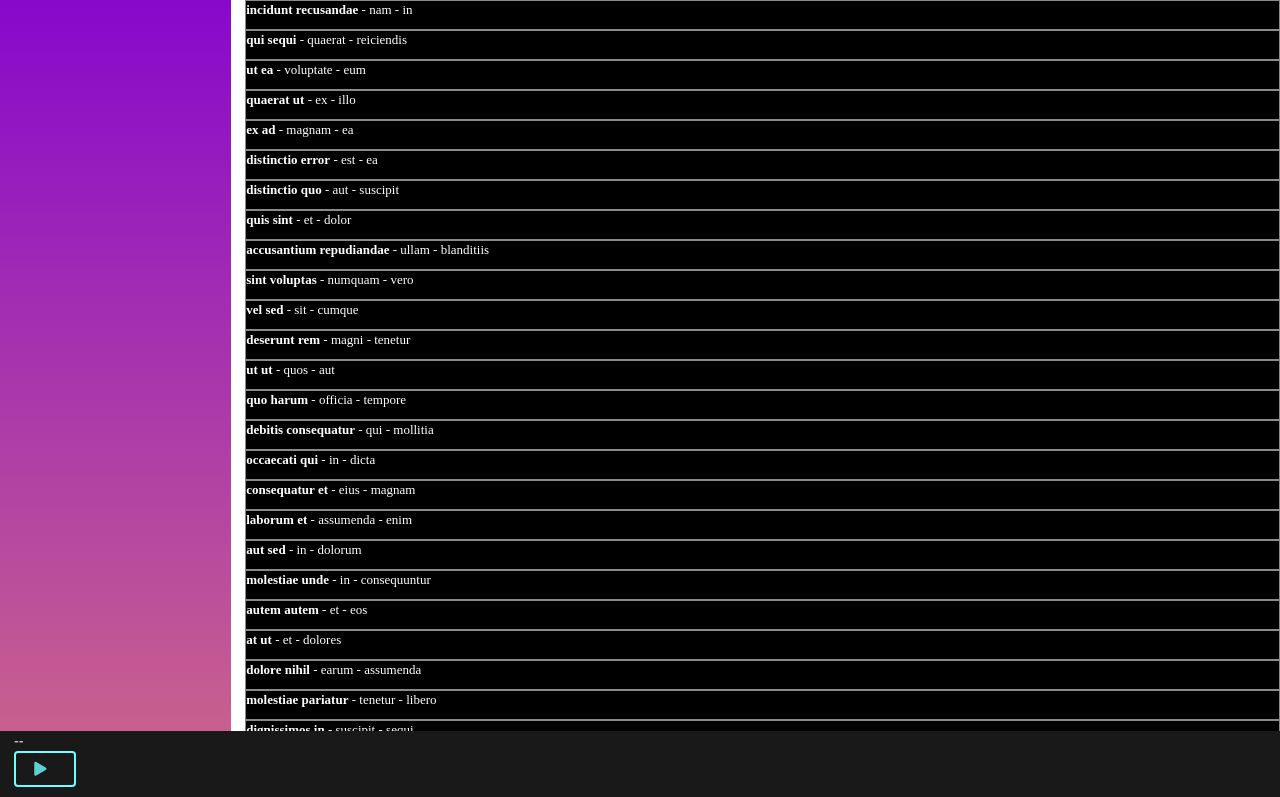
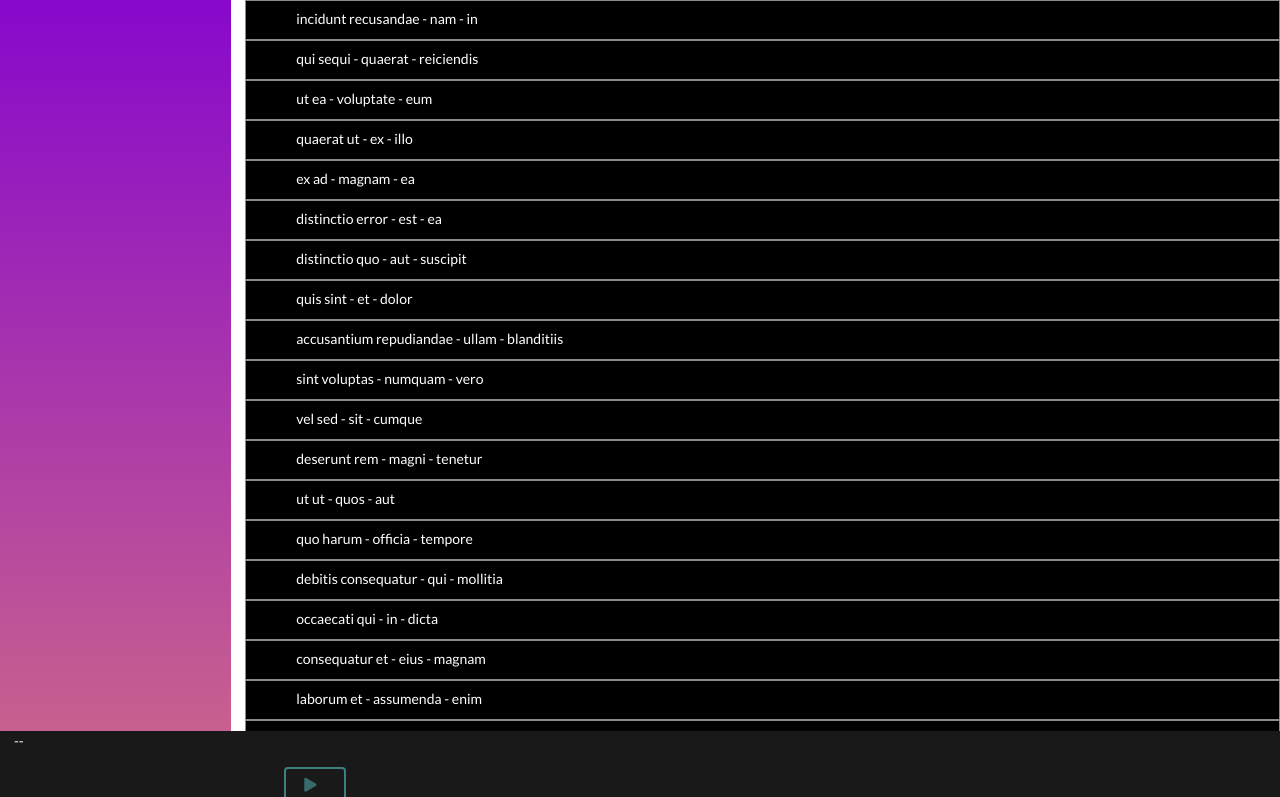
Before and after one commit to williamrmyers/media_player, a React (Create React App) app: page / in a window 1280 px wide. Shown: the top 797 px of the page. Built offline with nearby package versions, Linux system fonts and the light colour scheme.

Commit message:
Disabled play button if no song is selected. Styling improvments.

```diff
--- a/src/components/SideBar/Controller.js
+++ b/src/components/SideBar/Controller.js
@@ -7,23 +7,27 @@ import { connect } from 'react-redux';
 
 
 const Controller = (props) => {
+
   const icon = props.paused ? "play icon" : "pause icon";
+
+  const disabled = !props.song.title ? "disabled" : null;
 
   return (
     <div className="controller">
-      <div className="centered">
-        <div className="ui buttons ">
-          <button onClick={() => props.pause()} className="ui button inverted teal">
+        <div className="ui buttons">
+          <button onClick={() => props.pause()} className={`${disabled} ui button inverted teal`}>
             <i className={icon} />
           </button>
         </div>
-      </div>
     </div>
   );
 };
 
 const mapStateToProps = (state) => {
-  return { paused: state.paused }
+  return {
+    paused: state.paused,
+    song: state.selectedSong
+  }
 }
 
 export default connect(mapStateToProps, {
--- a/src/components/SideBar/CurrentSong.js
+++ b/src/components/SideBar/CurrentSong.js
@@ -7,7 +7,7 @@ class CurrentSong extends React.Component {
   render() {
 
     if (!this.props.song.title) {
-      return (<div>--</div>);
+      return (<div className="current-song">--</div>);
     }
 
     return(
--- a/src/components/SideBar/SideBar.css
+++ b/src/components/SideBar/SideBar.css
@@ -24,11 +24,7 @@
   float: left;
 }
 
-/*.controller {
-  position: absolute;
-  left: 0;
-  top: 500px;
-  width: 242px;
-  background-color: black;
-  height: 157px;
-}*/
+.controller {
+  padding-top: 16px;
+  padding-left: 270px;
+}
--- a/src/components/SongList/SongList.css
+++ b/src/components/SongList/SongList.css
@@ -3,10 +3,9 @@
   /* Rectangle: */
   background: #000000;
   border: 1px solid #8A8A8A;
-  /* Artist: */
-  font-family: HelveticaNeue-Bold;
-  font-size: 13px;
+  padding-left: 50px;
   color: #FFFFFF;
   text-align: left;
-  height: 30px;
+  height: 40px;
+  padding-top: 8px;
 }
--- a/src/components/SongList/SongList.js
+++ b/src/components/SongList/SongList.js
@@ -6,10 +6,9 @@ import './SongList.css';
 class SongList extends React.Component {
 
   renderSongs = (props) => {
-    console.log(this.props);
      return this.props.songs.map((song) => (
        <div onClick={() => this.props.selectSong(song)} key={song.id} className="ui song-list-item">
-         <p><strong>{song.title}</strong> -  {song.artist} - {song.album}</p>
+         <p>{song.title} - {song.artist} - {song.album}</p>
        </div>
      )
    )
```
